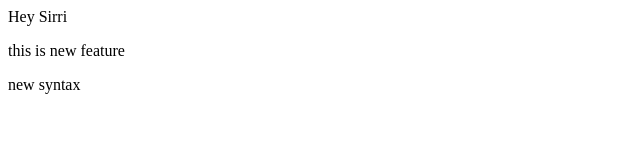
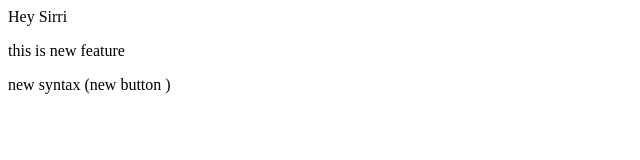
Before and after one commit to Ankit-Sonkar-89/localrepo, a plain HTML site: page index.html in a window 1280 px wide. Shown: the whole page, without its empty margins (0-640 px from the left). Drawn offline with Linux system fonts and the light colour scheme.

```diff
--- a/index.html
+++ b/index.html
@@ -1,3 +1,3 @@
 <p> Hey Sirri </p>
 <p> this is new feature </p>
-<P> new syntax </P>
+<P> new syntax (new button ) </P>
```
Also changed, not shown: 1 other file.
